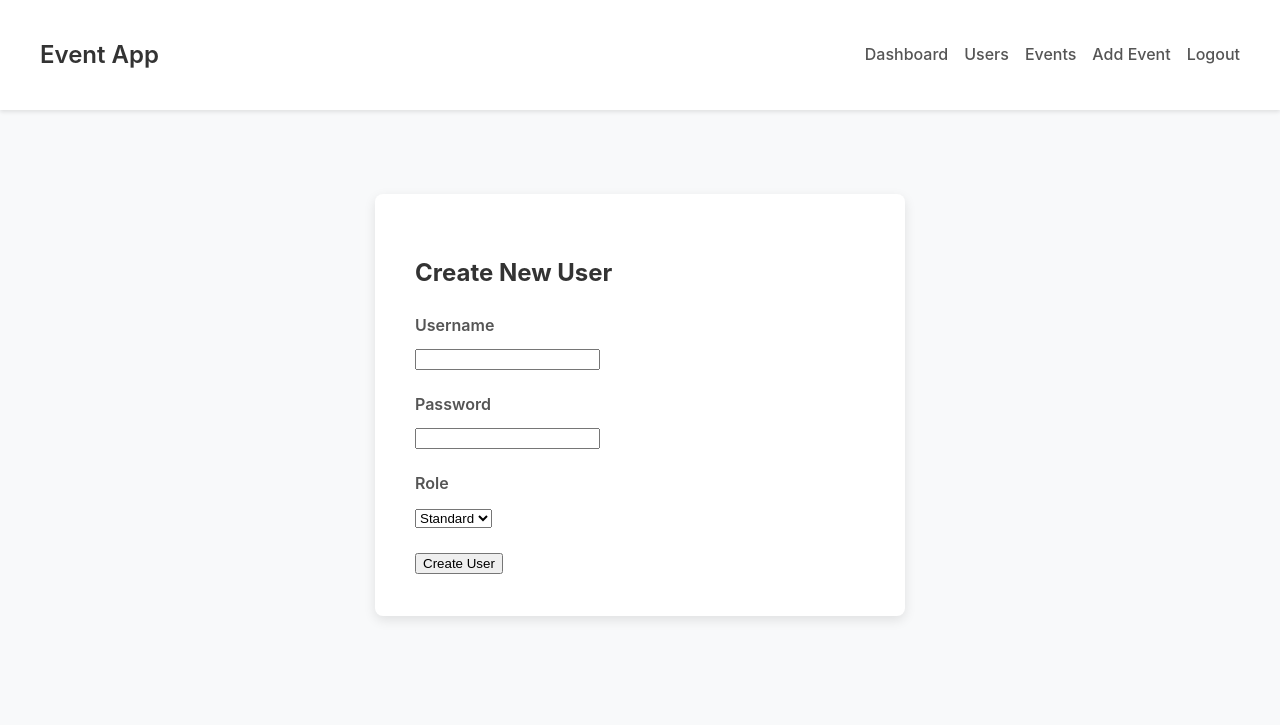
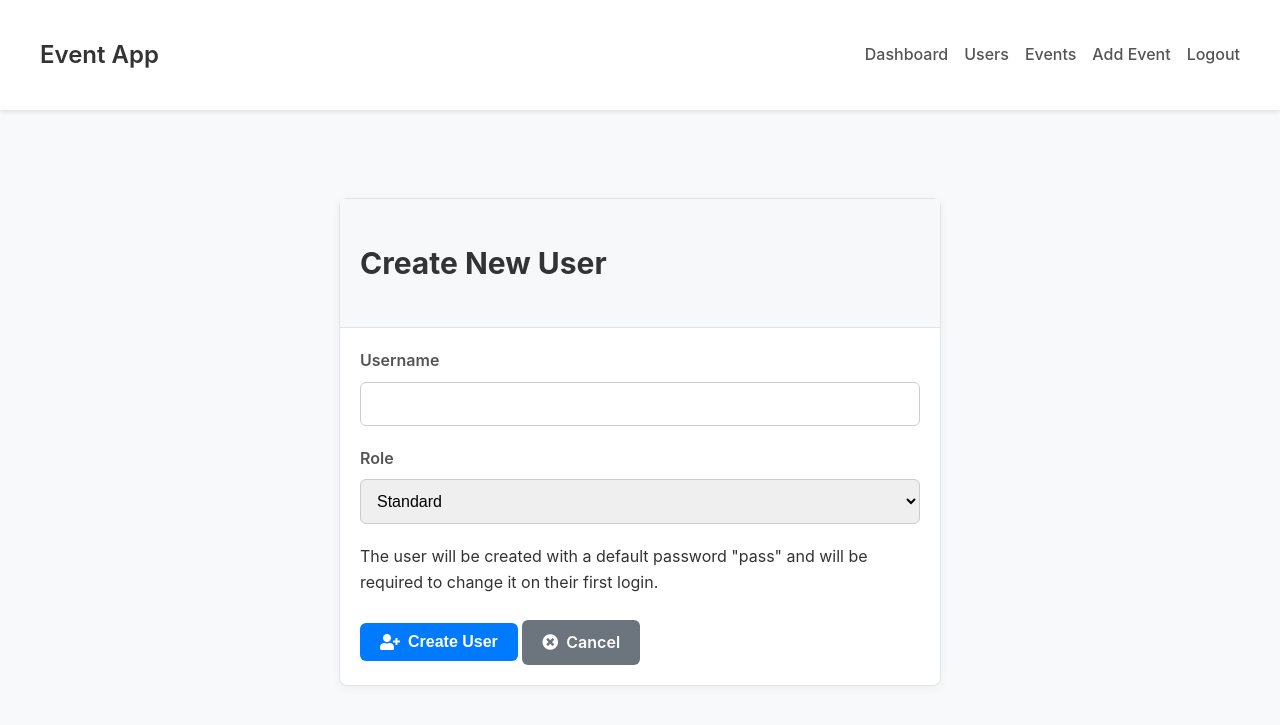
Before and after one commit to enricoge-dev/activities_manager, a Flask app: page /admin/create_user in a window 1280 px wide. Shown: the top 725 px of the page. Run offline with Flask 3, Linux system fonts and the light colour scheme; a user stored in the database is signed in.

Commit message:
Refactored UI for user management, login, and navbar

```diff
--- a/templates/create_user.html
+++ b/templates/create_user.html
@@ -3,35 +3,45 @@
 {% block title %}Create User{% endblock %}
 
 {% block content %}
-<div class="login-container">
+<div class="container mt-4">
+    <div class="card" style="max-width: 600px; margin: auto;">
+        <div class="card-header">
             <h2>Create New User</h2>
+        </div>
+        <div class="card-body">
             {% with messages = get_flashed_messages(with_categories=true) %}
             {% if messages %}
-        <ul class="flashes">
+                <div class="alert-container">
                     {% for category, message in messages %}
-            <li class="{{ category }}">{{ message }}</li>
+                        <div class="alert alert-{{ category }}">{{ message }}</div>
                     {% endfor %}
-        </ul>
+                </div>
             {% endif %}
             {% endwith %}
 
             <form method="post" action="{{ url_for('create_user') }}">
                 <div class="input-group">
                     <label for="username">Username</label>
-            <input type="text" id="username" name="username" required>
-        </div>
-        <div class="input-group">
-            <label for="password">Password</label>
-            <input type="password" id="password" name="password" required>
+                    <input type="text" id="username" name="username" class="form-control" required>
                 </div>
                 <div class="input-group">
                     <label for="role">Role</label>
-            <select id="role" name="role">
+                    <select id="role" name="role" class="form-control">
                         <option value="standard">Standard</option>
                         <option value="admin">Admin</option>
                     </select>
                 </div>
-        <button type="submit">Create User</button>
+                <p class="text-muted mt-3">The user will be created with a default password "pass" and will be required to change it on their first login.</p>
+                <div class="mt-4">
+                    <button type="submit" class="btn btn-primary">
+                        <i class="fas fa-user-plus"></i> Create User
+                    </button>
+                    <a href="{{ url_for('admin_users') }}" class="btn btn-secondary">
+                        <i class="fas fa-times-circle"></i> Cancel
+                    </a>
+                </div>
             </form>
         </div>
+    </div>
+</div>
 {% endblock %}
```
Also changed, not shown: templates/change_password.html (+26 -13 lines), database.db. Lines whose indentation alone changed are shown as unchanged.
